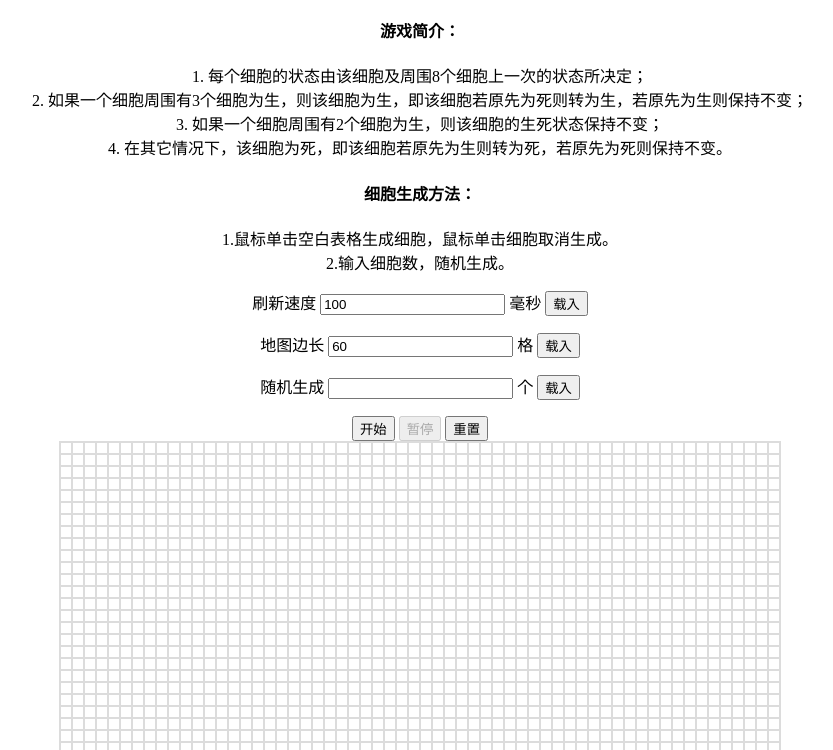
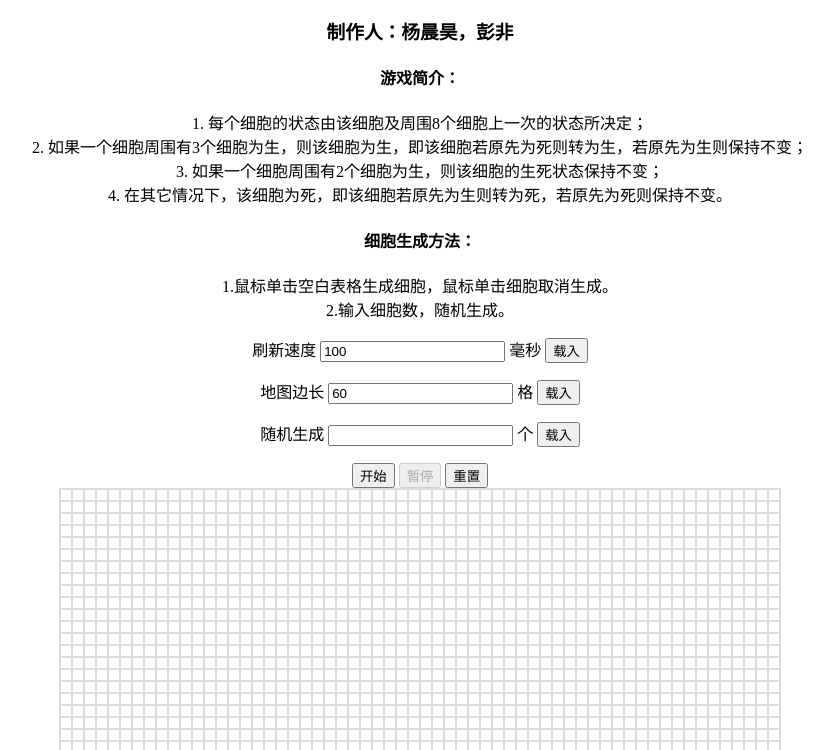
Before and after one commit to yangchenhao/GameOfLife, a plain HTML site: page index.html in a window 1280 px wide. Shown: the part 50-800 px from the top of the page, without its empty margins (220-1053 px from the left). Drawn offline with Linux system fonts and the light colour scheme.

Commit message:
修改格式

```diff
--- a/index.html
+++ b/index.html
@@ -10,7 +10,7 @@
 		<h2>
 			Game Of Life
 		</h2>
-
+		<h3>制作人：杨晨昊，彭非</h3>
 		<p>
 			<h4>游戏简介：</h4>
 			1.	每个细胞的状态由该细胞及周围8个细胞上一次的状态所决定；<br>
--- a/test.html
+++ b/test.html
@@ -7,7 +7,7 @@
     .pass {white-space: pre;}
   </style>
   <title>Game of Life</title>
-  <link rel="stylesheet" href="qunit-git.css">
+  <link rel="stylesheet" href="css/qunit-git.css">
 </head>
 <body>
   <div id="qunit"></div>
```
Also changed, not shown: css/qunit-git.css (renamed from qunit-git.css).
